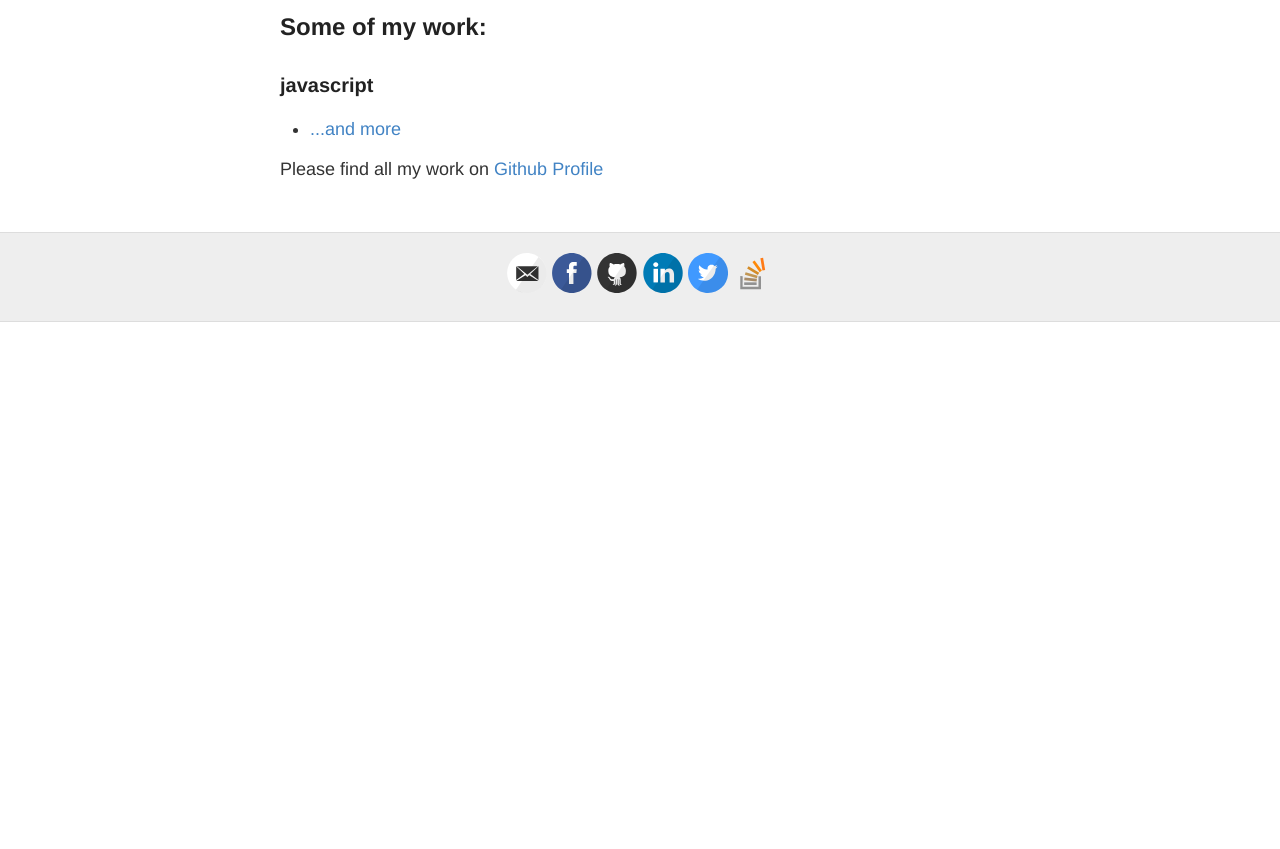
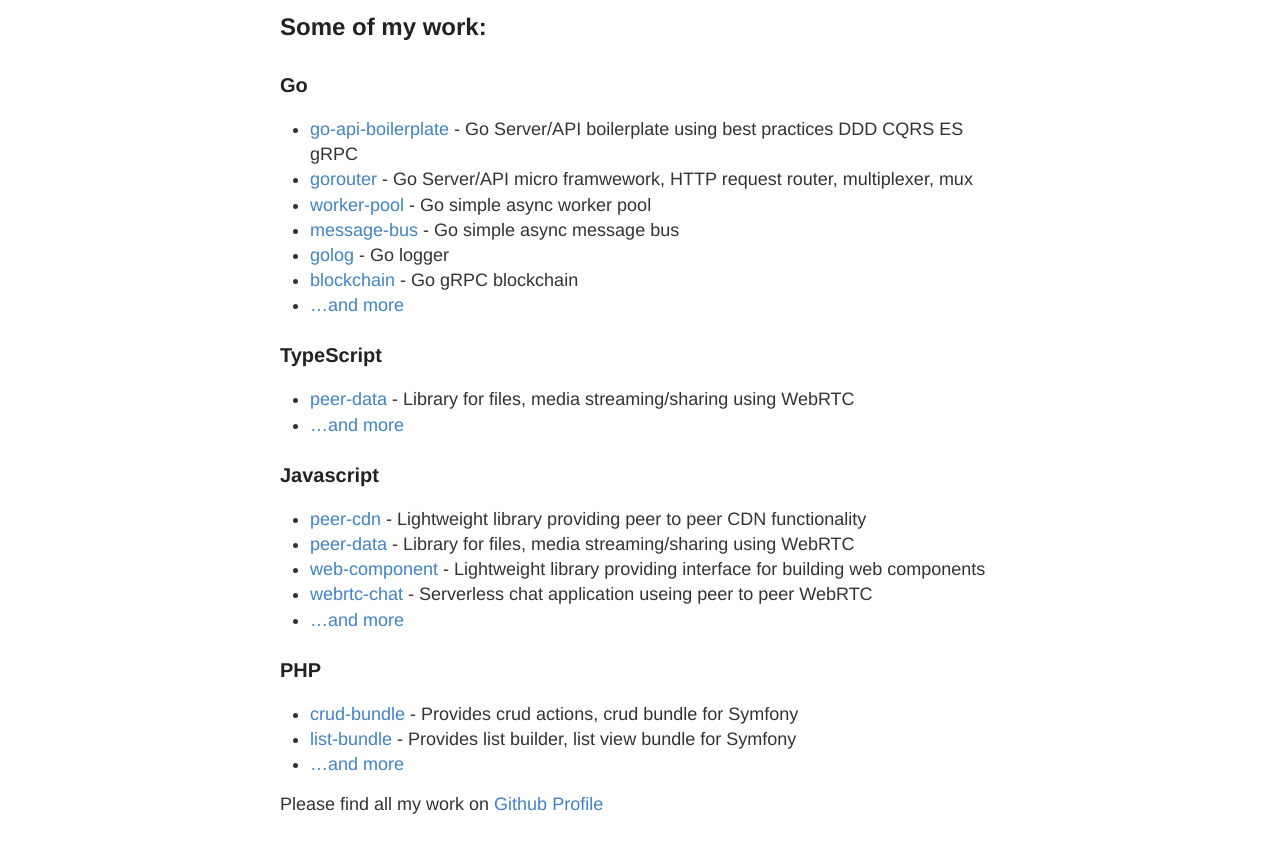
Before and after one commit to vardius/vardius.github.io, a Jekyll site: the page built from _pages/about.md, in a window 1280 px wide and 1400 px high. Shown: the part 551-1400 px from the top of the window. Built offline with Jekyll 4.4.1, drawn with Linux system fonts in a browser that asks for light colours.

```diff
--- a/_config.yml
+++ b/_config.yml
@@ -61,9 +61,6 @@
 
 permalink: /:categories/:title/
 
-collections:
-    - projects
-
 # The release of Jekyll Now that you're using
 version: v1.2.0
 
--- a/_pages/about.md
+++ b/_pages/about.md
@@ -8,33 +8,29 @@
 
 ## Some of my work:
 
+### Go
+ - [go-api-boilerplate](http://rafallorenz.com/go-api-boilerplate) - Go Server/API boilerplate using best practices DDD CQRS ES gRPC
+ - [gorouter](http://rafallorenz.com/gorouter) - Go Server/API micro framwework, HTTP request router, multiplexer, mux
+ - [worker-pool](http://rafallorenz.com/worker-pool) - Go simple async worker pool
+ - [message-bus](http://rafallorenz.com/message-bus) - Go simple async message bus
+ - [golog](http://rafallorenz.com/golog) - Go logger
+ - [blockchain](https://github.com/vardius/blockchain) - Go gRPC blockchain
+ - [...and more](https://github.com/vardius?utf8=%E2%9C%93&tab=repositories&q=&type=source&language=go)
 
-<div id="archives">
-{% for category in site.categories %}
-  <div class="archive-group">
-    {% capture category_name %}{{ category | first }}{% endcapture %}
-    <div id="#{{ category_name | slugize }}"></div>
-    <p></p>
+### TypeScript
+ - [peer-data](http://rafallorenz.com/peer-data) - Library for files, media streaming/sharing using WebRTC
+ - [...and more](https://github.com/vardius?utf8=%E2%9C%93&tab=repositories&q=&type=source&language=typescript)
 
-    <h3 class="category-head">{{ category_name }}</h3>
-    <a name="{{ category_name | slugize }}"></a>
+### Javascript
+ - [peer-cdn](http://rafallorenz.com/peer-cdn) - Lightweight library providing peer to peer CDN functionality
+ - [peer-data](http://rafallorenz.com/peer-data) - Library for files, media streaming/sharing using WebRTC
+ - [web-component](http://rafallorenz.com/web-component) - Lightweight library providing interface for building web components
+ - [webrtc-chat](http://rafallorenz.com/webrtc-chat) - Serverless chat application useing peer to peer WebRTC
+ - [...and more](https://github.com/vardius?utf8=%E2%9C%93&tab=repositories&q=&type=source&language=javascript)
 
-    <ul>
-      {% for project in site.projects %}
-        {% for pc in page.categories %}
-          {% if pc == category_name %}
-          <li>
-            <a href="{{ page.title }}]({{ page.url }}">{{post.title}}  &mdash; {{ page.description }}</a>
-          </li>
-          {% endif %}
-        {% endfor %}
-      {% endfor %}
-      <li>
-        <a href="https://github.com/vardius?utf8=%E2%9C%93&tab=repositories&q=&type=source&language={{ category_name }}">...and more</a>
-      </li>
-    </ul>
-  </div>
-{% endfor %}
-</div>
+### PHP
+ - [crud-bundle](http://rafallorenz.com/crud-bundle) - Provides crud actions, crud bundle for Symfony
+ - [list-bundle](http://rafallorenz.com/list-bundle) - Provides list builder, list view bundle for Symfony
+ - [...and more](https://github.com/vardius?utf8=%E2%9C%93&tab=repositories&q=&type=source&language=php)
 
 Please find all my work on [Github Profile](https://github.com/vardius)
```
